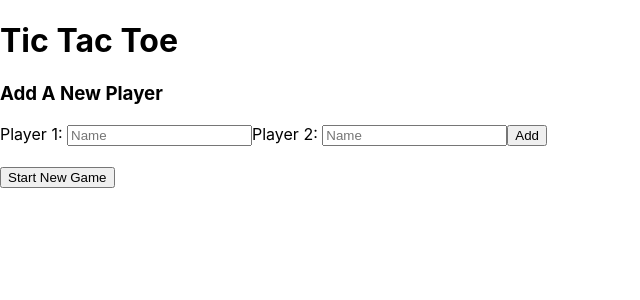
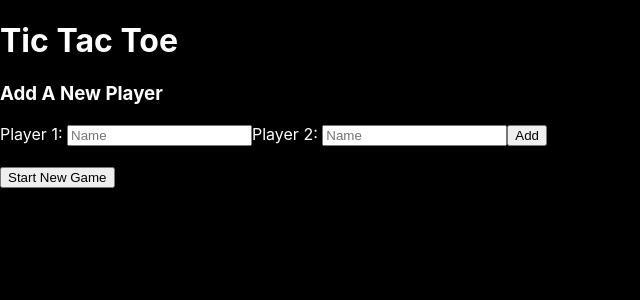
Before and after one commit to Alhaadee/tictactoe_frontend_project, a React (Create React App) app: page / in a window 1280 px wide. Shown: the top 300 px of the page, without its empty margins (0-640 px from the left). Built offline with nearby package versions, Linux system fonts and the light colour scheme.

Commit message:
background colour

```diff
--- a/src/App.css
+++ b/src/App.css
@@ -1,9 +1,16 @@
+
+body{
+  background-color: black;
+  color: white;
+}
+
+
 
 .squares{
     border-width: 1 px;
-    border-color: rgb(119, 176, 128);
+    border-color: orange;
     border-style: solid;
-    background-color: white;
+    background-color: black;
     padding: 0;
     width: 200px;
     height: 200px;
@@ -13,7 +20,7 @@
 .board {
     display: inline-grid;
     grid-template-columns: 1fr 1fr 1fr;
-    background-color: white;
+    background-color: black;
     padding: 10px;
 
 }
```
